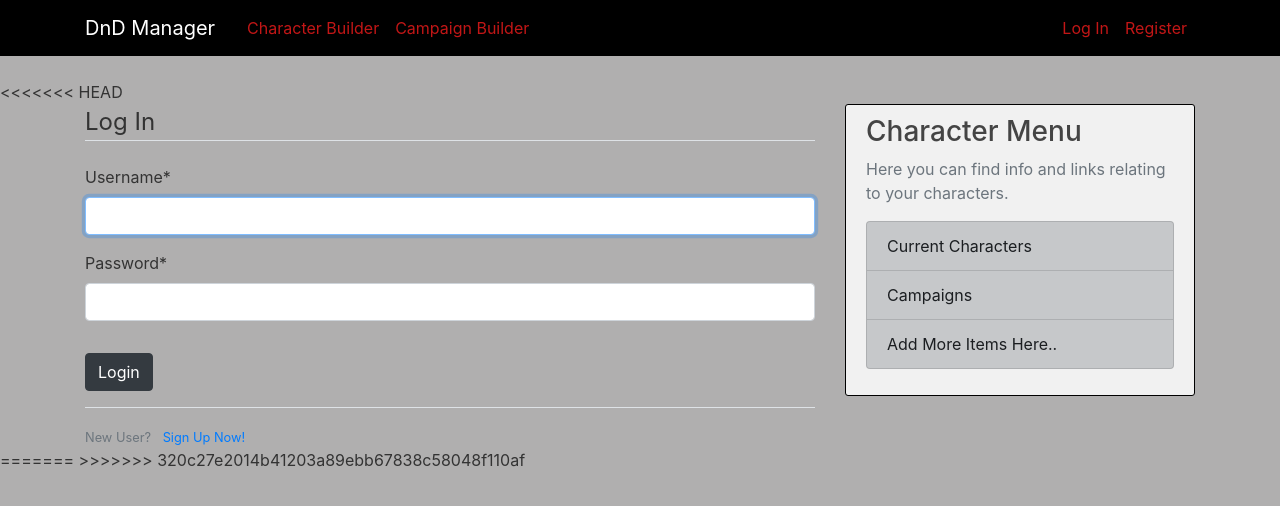
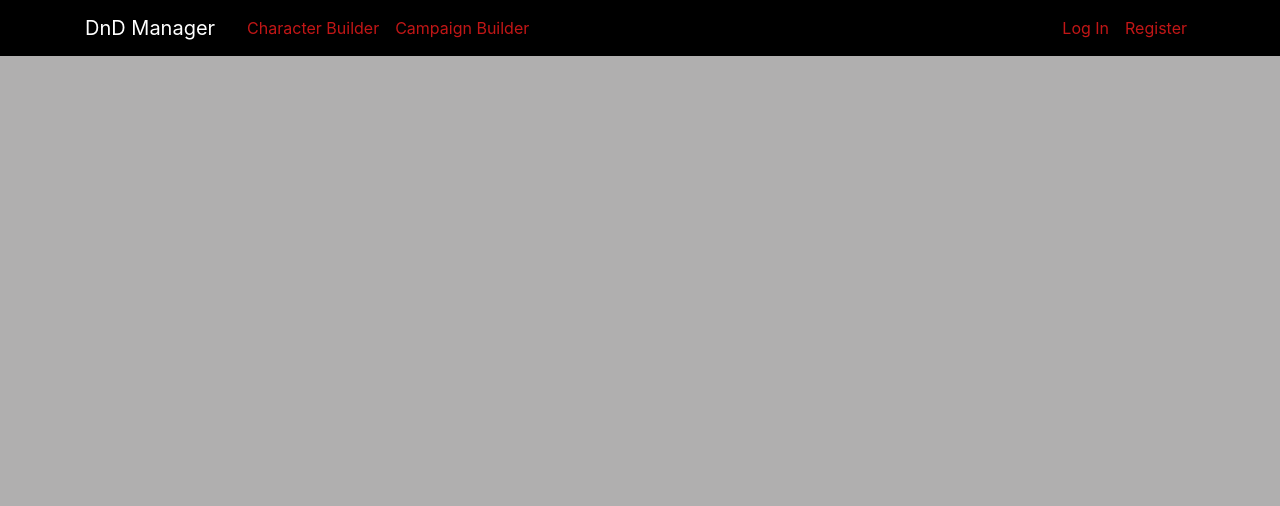
Before and after one commit to NickJacksonDev/DnD-Manager, a Django app: page /login/ in a window 1280 px wide. Shown: the top 506 px of the page. Run offline with Django 3.2, Linux system fonts and the light colour scheme; some libraries are stand-ins or nearby versions.

Commit message:
Fixed additional conflict that I previously missed after merging with master

```diff
--- a/Character_Builder/templates/Character_Builder/base.html
+++ b/Character_Builder/templates/Character_Builder/base.html
@@ -45,39 +45,7 @@
         </div>
       </nav>
     </header>
-
-<<<<<<< HEAD
-    <main role="main" class="container">
-      <div class="row">
-        <div class="col-md-8">
-          {% if messages %}
-            {% for message in messages %}
-              <div class="alert alert-{{message.tags}}">
-                {{ message }}
-              </div>
-            {% endfor %}
-          {% endif %}
-          {% block content %}{% endblock %}
-        </div>
-        <div class="col-md-4">
-          <div class="content-section">
-            <h3>Character Menu</h3>
-            <p class='text-muted'>Here you can find info and links relating to your characters.
-              <ul class="list-group">
-                <li class="list-group-item list-group-item-dark">Current Characters</li>
-                <li class="list-group-item list-group-item-dark">Campaigns</li>
-                <li class="list-group-item list-group-item-dark">Add More Items Here..</li>
-                <!-- <li class="list-group-item list-group-item-dark">Calendars</li> -->
-                <!-- <li class="list-group-item list-group-item-dark">etc</li> -->
-              </ul>
-            </p>
-          </div>
-        </div>
-      </div>
-    </main>
-=======
     {% block main %} {%endblock main%}
->>>>>>> 320c27e2014b41203a89ebb67838c58048f110af
 
     <!-- Optional JavaScript -->
     <!-- jQuery first, then Popper.js, then Bootstrap JS -->
```
